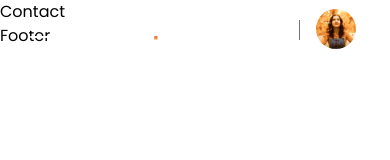
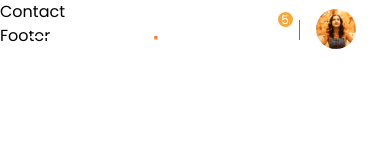
Before and after one commit to adnanDevelop/foodApp, a React (Vite) app in the folder frontend/: page /contact in a window 390 px wide. Shown: the top 160 px of the page. Built offline with nearby package versions, Linux system fonts and the light colour scheme; sample sign-in values are in the browser's storage.

Commit message:
fixed issue in mobile view navbar

```diff
--- a/frontend/src/components/global/Navbar.jsx
+++ b/frontend/src/components/global/Navbar.jsx
@@ -24,7 +24,7 @@ const Navbar = () => {
   };
 
   return (
-    <div className="realative">
+    <div className="relative">
       {/* Lg navbar */}
       <div className="absolute top-0 left-[50%] translate-x-[-50%] w-full mx-auto custom_width lg:block hidden">
         <div className="flex items-center justify-between w-full h-[100px]">
@@ -241,8 +241,11 @@ const Navbar = () => {
                 to="/cart"
                 tabIndex={0}
                 role="button"
-                className="block m-1 text-xl text-white border-r pe-3 border-r-content-color"
+                className="relative block m-1 text-xl text-white border-r pe-3 border-r-content-color"
               >
+                <p className=" w-[15px] h-[15px] flex items-center justify-center text-xs leading-none text-white rounded-full cart_item bg-yellow absolute top-[-0.5rem] right-[0.4rem]">
+                  5
+                </p>
                 <BsCartPlus />
               </Link>
             </div>
```
